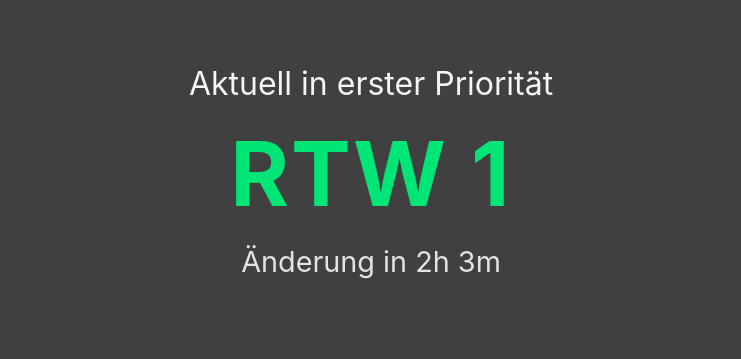
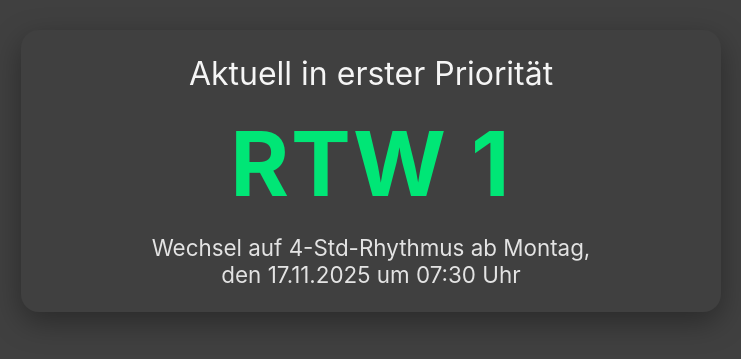
Before and after one commit to Gonzsalis/RTW-plan, a plain HTML site: page index.html in a window 1280 px wide. Shown: the part 229-588 px from the top of the page, without its empty margins (269-1010 px from the left). Drawn offline with Linux system fonts and the light colour scheme.

Commit message:
index.html

```diff
--- a/index.html
+++ b/index.html
@@ -8,6 +8,8 @@
     :root{
       --bg:#404040;
       --accent:#f5f5f5;
+      --rtw1:#00E676;
+      --rtw2:#FFB300;
       color-scheme: dark;
     }
     html,body{
@@ -20,10 +22,12 @@
     }
     .card{
       background:#404040;
-      min-width:600px;
+      width:min(90vw,700px);
       text-align:center;
       padding:1.5rem 2rem;
       box-sizing:border-box;
+      border-radius:18px;
+      box-shadow:0 10px 30px rgba(0,0,0,.35);
     }
     h1{
       margin:0 0 1rem;
@@ -35,11 +39,12 @@
       font-size:clamp(2rem,7vw,6.5rem);
       font-weight:700;
       letter-spacing:2px;
-      color:#00E676;
+      color:var(--accent);
+      transition:color .2s ease;
     }
     footer{
       margin-top:1rem;
-      font-size:1.8rem;
+      font-size:1.4rem;
       opacity:0.9;
       color:#f5f5f5;
     }
@@ -53,7 +58,44 @@
   </div>
 
   <script>
-    // 4-Stunden-Wechsel über 24h
+    // Datum/Zeit, ab dem der 4-Std-Rhythmus aktiv sein soll (Europe/Berlin)
+    const SWITCH_YEAR = 2025;
+    const SWITCH_MONTH = 11;
+    const SWITCH_DAY = 17;
+    const SWITCH_HOUR = 7;
+    const SWITCH_MINUTE = 30;
+
+    function isBeforeSwitch() {
+      const nowStr = new Date().toLocaleString('de-DE', {
+        timeZone: 'Europe/Berlin',
+        year: 'numeric',
+        month: '2-digit',
+        day: '2-digit',
+        hour: '2-digit',
+        minute: '2-digit',
+        hour12: false
+      });
+
+      const parts = nowStr.split(/[.\s,:]/).filter(Boolean);
+
+      const day = parseInt(parts[0], 10);
+      const month = parseInt(parts[1], 10);
+      const year = parseInt(parts[2], 10);
+      const hour = parseInt(parts[3], 10);
+      const minute = parseInt(parts[4], 10);
+
+      if (year < SWITCH_YEAR) return true;
+      if (year > SWITCH_YEAR) return false;
+      if (month < SWITCH_MONTH) return true;
+      if (month > SWITCH_MONTH) return false;
+      if (day < SWITCH_DAY) return true;
+      if (day > SWITCH_DAY) return false;
+
+      if (hour < SWITCH_HOUR) return true;
+      if (hour > SWITCH_HOUR) return false;
+      return minute < SWITCH_MINUTE;
+    }
+
     const periods = [
       {start: '07:30', end: '11:30', label: 'RTW 2'},
       {start: '11:30', end: '15:30', label: 'RTW 1'},
@@ -64,13 +106,14 @@
     ];
 
     function getBerlinTimeParts() {
-      const parts = new Date().toLocaleString('de-DE', {
+      const timeStr = new Date().toLocaleString('de-DE', {
         timeZone:'Europe/Berlin',
         hour:'2-digit',
         minute:'2-digit',
         hour12:false
-      }).match(/(\d{2}):(\d{2})/);
-      const hh = parseInt(parts[1],10), mm = parseInt(parts[2],10);
+      });
+      const match = timeStr.match(/(\d{2}):(\d{2})/);
+      const hh = parseInt(match[1],10), mm = parseInt(match[2],10);
       return {h:hh, m:mm, minutes: hh*60+mm};
     }
 
@@ -83,10 +126,8 @@
       for (const p of periods) {
         const a = parseHM(p.start), b = parseHM(p.end);
         if (a <= b) {
-          // gleicher Tag
           if (mins >= a && mins < b) return p;
         } else {
-          // über Mitternacht
           if (mins >= a || mins < b) return p;
         }
       }
@@ -113,14 +154,41 @@
       return null;
     }
 
+    function setStatusColor(label) {
+      const statusEl = document.getElementById('status');
+      const rootStyle = getComputedStyle(document.documentElement);
+      if (label === 'RTW 1') {
+        statusEl.style.color = rootStyle.getPropertyValue('--rtw1');
+      } else if (label === 'RTW 2') {
+        statusEl.style.color = rootStyle.getPropertyValue('--rtw2');
+      } else {
+        statusEl.style.color = rootStyle.getPropertyValue('--accent');
+      }
+    }
+
     function update() {
+      const statusEl = document.getElementById('status');
+      const nextEl = document.getElementById('next');
+
+      if (isBeforeSwitch()) {
+        const label = 'RTW 1';
+        statusEl.textContent = label;
+        setStatusColor(label);
+
+        nextEl.innerHTML =
+          'Wechsel auf 4-Std-Rhythmus ab Montag,<br>den 17.11.2025 um 07:30 Uhr';
+
+        return;
+      }
+
       const berlin = getBerlinTimeParts();
       const active = findActive(berlin.minutes);
-      const statusEl = document.getElementById('status');
-      statusEl.textContent = active ? active.label : '--';
+      const label = active ? active.label : '--';
+      statusEl.textContent = label;
+      setStatusColor(label);
 
       const next = nextChange(berlin.minutes);
-      document.getElementById('next').textContent =
+      nextEl.textContent =
         next ? `Änderung in ${next.text}` : 'Nächste Änderung unbekannt';
     }
 
```
